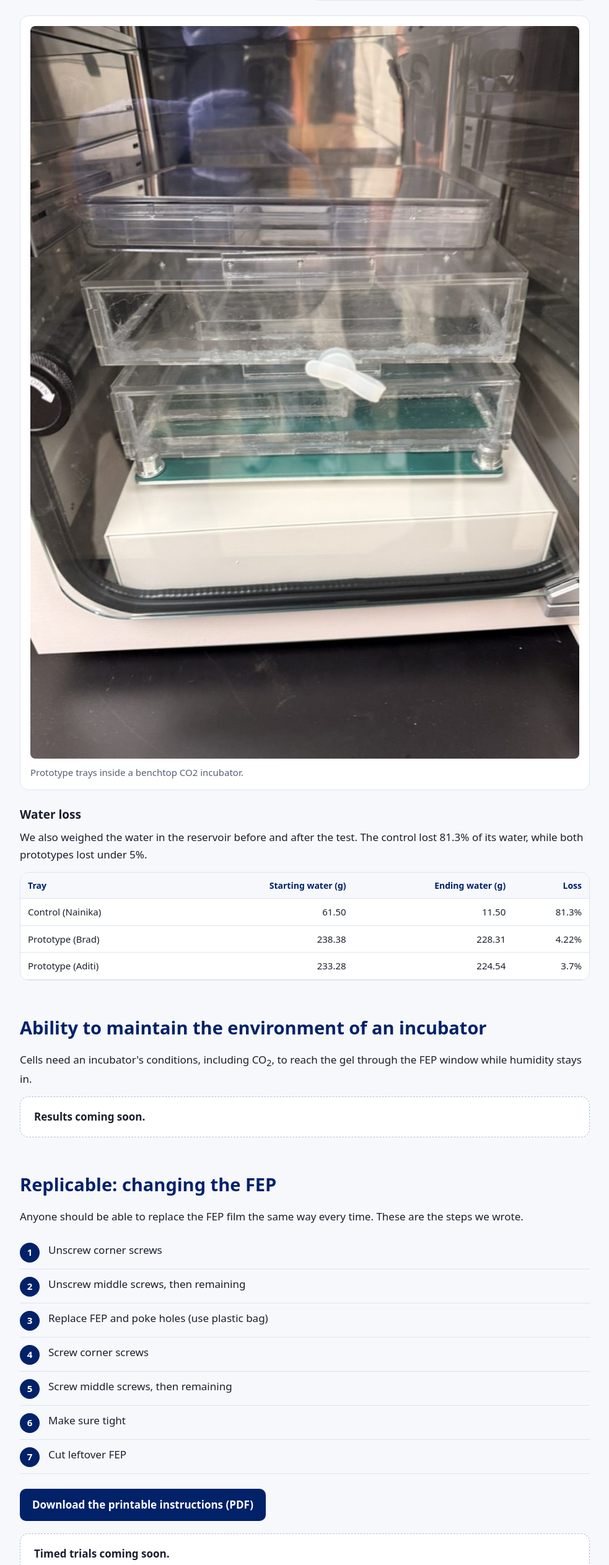
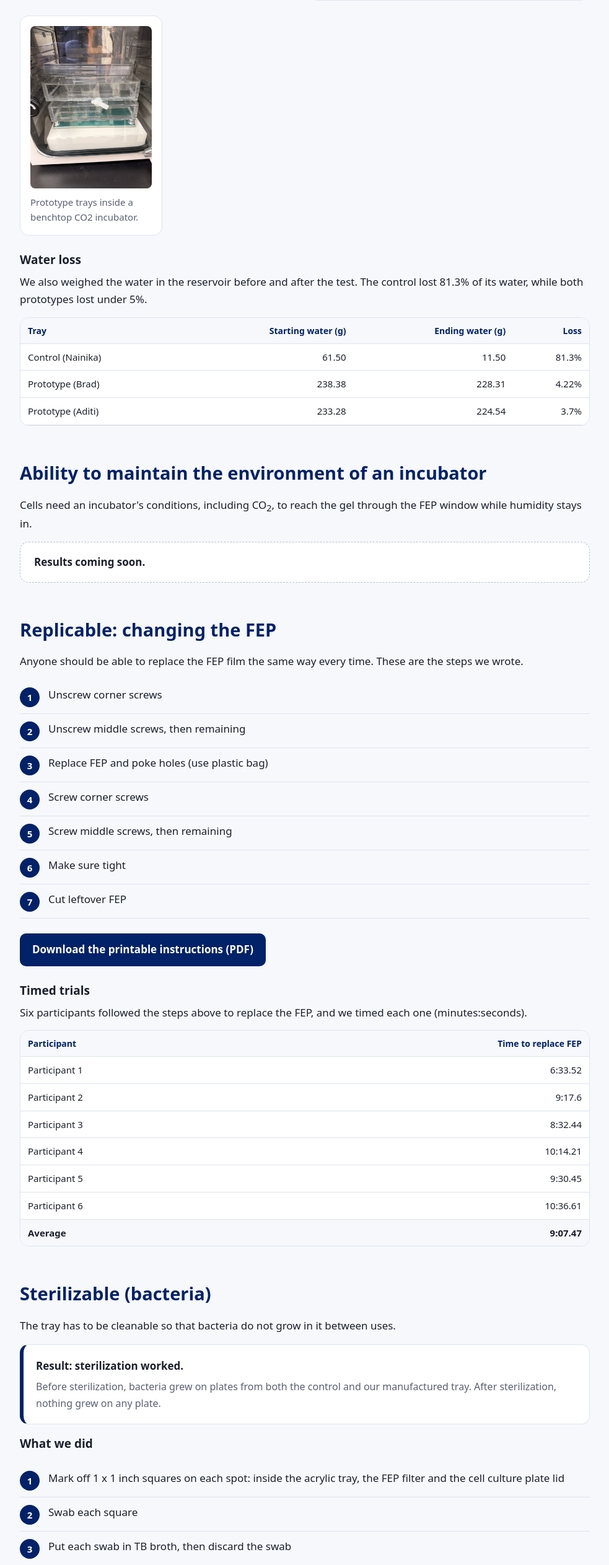
Before and after one commit to gsnyder32008-hub/Humidity-Tray, a plain HTML site: page testing.html in a window 1280 px wide. Shown: the part 2186-4711 px from the top of the page at 62% size, without its empty margins (148-1131 px from the left). Drawn offline with Linux system fonts and the light colour scheme.

Commit message:
Add files via upload

```diff
--- a/testing.html
+++ b/testing.html
@@ -7,7 +7,7 @@
 <div class="grid"><div class="card"><div class="stat">96&ndash;97%</div><p>Relative humidity in both manufactured trays through day 6</p></div><div class="card"><div class="stat">94% &rarr; 68%</div><p>Relative humidity in the current tray, day 1 to day 6</p></div></div>
 <figure><img src="humidity-graph.png" alt="Line graph of relative humidity versus day for two manufactured trays and the current tray"><figcaption>Relative humidity over time. Both manufactured trays stay near 96&ndash;97%; the current tray falls to 68%.</figcaption></figure>
 <div class="two" style="margin-top:20px"><figure><img src="hum_aditi.jpg" alt="Prototype tray with a TempPro sensor reading 96 percent humidity and 98.2 degrees F"><figcaption>Prototype tray (Aditi): 96% relative humidity at 98.2 &deg;F.</figcaption></figure><figure><img src="hum_nainika.jpg" alt="Control tray with a TempPro sensor reading 69 percent humidity and 98.2 degrees F"><figcaption>Control (Nainika): 69% relative humidity at 98.2 &deg;F.</figcaption></figure></div>
-<figure><img src="incubator.jpg" alt="Prototype trays stacked inside a benchtop CO2 incubator"><figcaption>Prototype trays inside a benchtop CO2 incubator.</figcaption></figure>
+<figure style="max-width:230px;margin-left:0"><img src="incubator.jpg" alt="Prototype trays stacked inside a benchtop CO2 incubator"><figcaption>Prototype trays inside a benchtop CO2 incubator.</figcaption></figure>
 <h3>Water loss</h3>
 <p>We also weighed the water in the reservoir before and after the test. The control lost 81.3% of its water, while both prototypes lost under 5%.</p>
 <div class="tw"><table style="min-width:0"><tr><th>Tray</th><th>Starting water (g)</th><th>Ending water (g)</th><th>Loss</th></tr><tr><td>Control (Nainika)</td><td>61.50</td><td>11.50</td><td>81.3%</td></tr><tr><td>Prototype (Brad)</td><td>238.38</td><td>228.31</td><td>4.22%</td></tr><tr><td>Prototype (Aditi)</td><td>233.28</td><td>224.54</td><td>3.7%</td></tr></table></div>
@@ -22,13 +22,17 @@
 <p>Anyone should be able to replace the FEP film the same way every time. These are the steps we wrote.</p>
 <ol class="steps"><li>Unscrew corner screws</li><li>Unscrew middle screws, then remaining</li><li>Replace FEP and poke holes (use plastic bag)</li><li>Screw corner screws</li><li>Screw middle screws, then remaining</li><li>Make sure tight</li><li>Cut leftover FEP</li></ol>
 <a class="btn" href="FEP_Filter_Instructions.pdf">Download the printable instructions (PDF)</a>
-<div class="pending" style="margin-top:20px"><strong>Timed trials coming soon.</strong></div>
+<h3 style="margin-top:24px">Timed trials</h3>
+<p>Six participants followed the steps above to replace the FEP, and we timed each one (minutes:seconds).</p>
+<div class="tw"><table style="min-width:0"><tr><th>Participant</th><th>Time to replace FEP</th></tr><tr><td>Participant 1</td><td>6:33.52</td></tr><tr><td>Participant 2</td><td>9:17.6</td></tr><tr><td>Participant 3</td><td>8:32.44</td></tr><tr><td>Participant 4</td><td>10:14.21</td></tr><tr><td>Participant 5</td><td>9:30.45</td></tr><tr><td>Participant 6</td><td>10:36.61</td></tr><tr class="tot"><td>Average</td><td>9:07.47</td></tr></table></div>
 </section>
 
 <section id="sterile"><h2>Sterilizable (bacteria)</h2>
 <p>The tray has to be cleanable so that bacteria do not grow in it between uses.</p>
+<div class="card" style="margin:16px 0;border-left:6px solid var(--blue)"><strong>Result: sterilization worked.</strong><p style="margin-top:6px">Before sterilization, bacteria grew on plates from both the control and our manufactured tray. After sterilization, nothing grew on any plate.</p></div>
+<h3>What we did</h3>
+<ol class="steps"><li>Mark off 1 x 1 inch squares on each spot: inside the acrylic tray, the FEP filter and the cell culture plate lid</li><li>Swab each square</li><li>Put each swab in TB broth, then discard the swab</li><li>Label the agar plates</li><li>Sterilize with 70% ethanol (we did not wipe with a Kimwipe because it evaporates during UVC sterilization)</li><li>UV sterilization (30 min)</li><li>Swab each square again</li><li>Put each swab in TB broth, then discard the swabs</li><li>Put 4&ndash;6 sterile glass beads in each plate</li><li>Pipette 50 microliters of broth into each plate</li><li>Shake the plates, then discard the glass beads</li><li>Wrap the plates in parafilm</li><li>Place in the incubator for 48 hours</li></ol>
 <div class="two" style="margin-top:20px"><figure><img src="bac_hood.jpg" alt="Prototype trays and sample containers inside the biosafety cabinet"><figcaption>Trays and samples set up in the biosafety cabinet.</figcaption></figure><figure><img src="bac_cabinet.jpg" alt="Biosafety cabinet with the UVC light on and a sign asking people not to open it until the 10 hour timer finishes"><figcaption>UVC cycle running in the biosafety cabinet.</figcaption></figure><figure><img src="bac_plates.jpg" alt="Fifteen labeled agar plates"><figcaption>Labeled agar plates from the bacteria test.</figcaption></figure><figure><img src="bac_tubes.jpg" alt="Rack of labeled sample tubes"><figcaption>Labeled sample tubes.</figcaption></figure></div>
-<div class="pending"><strong>Results coming soon.</strong></div>
 </section>
 
 <section id="withstand"><h2>Ability to withstand sterilization</h2>
```
